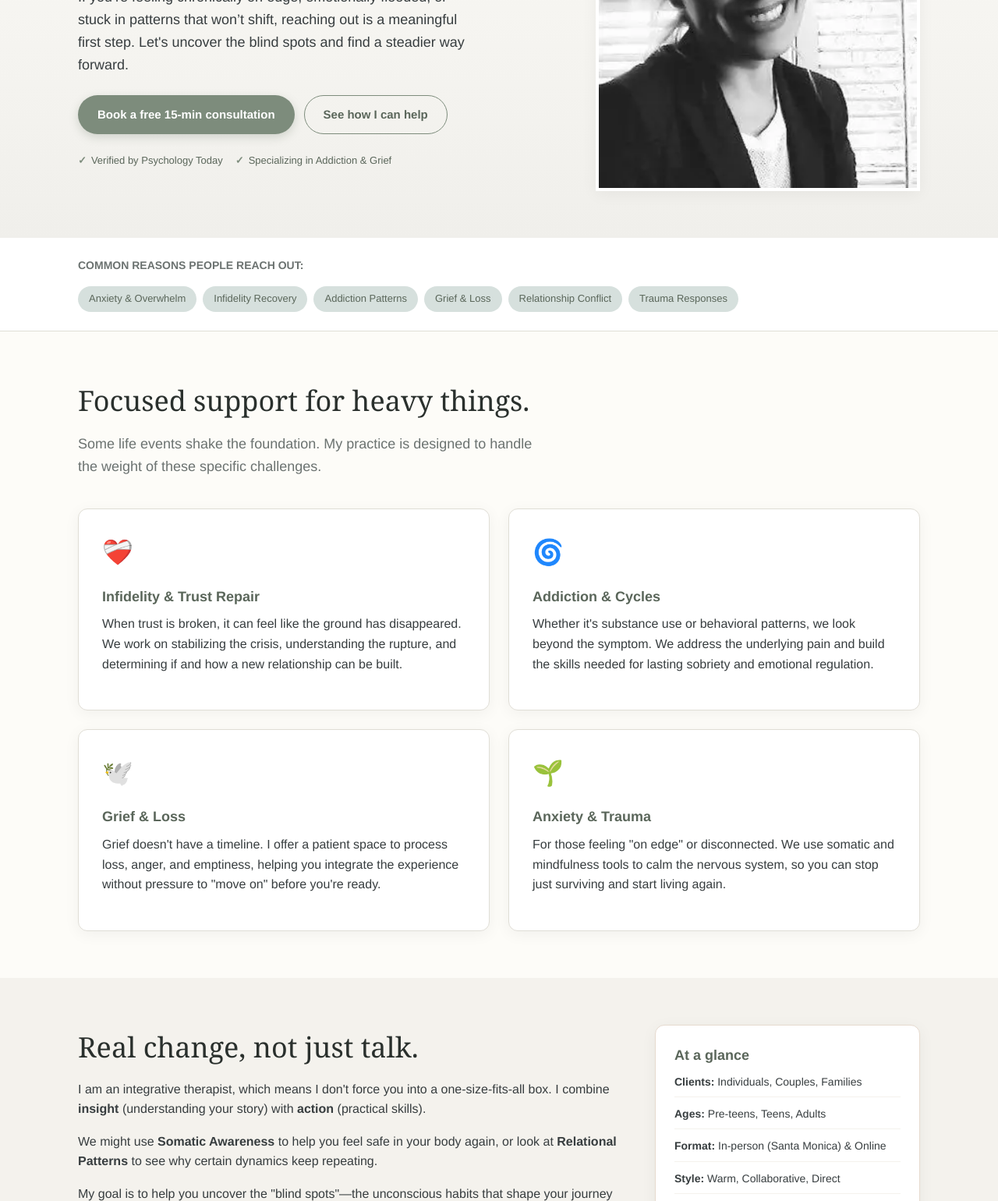
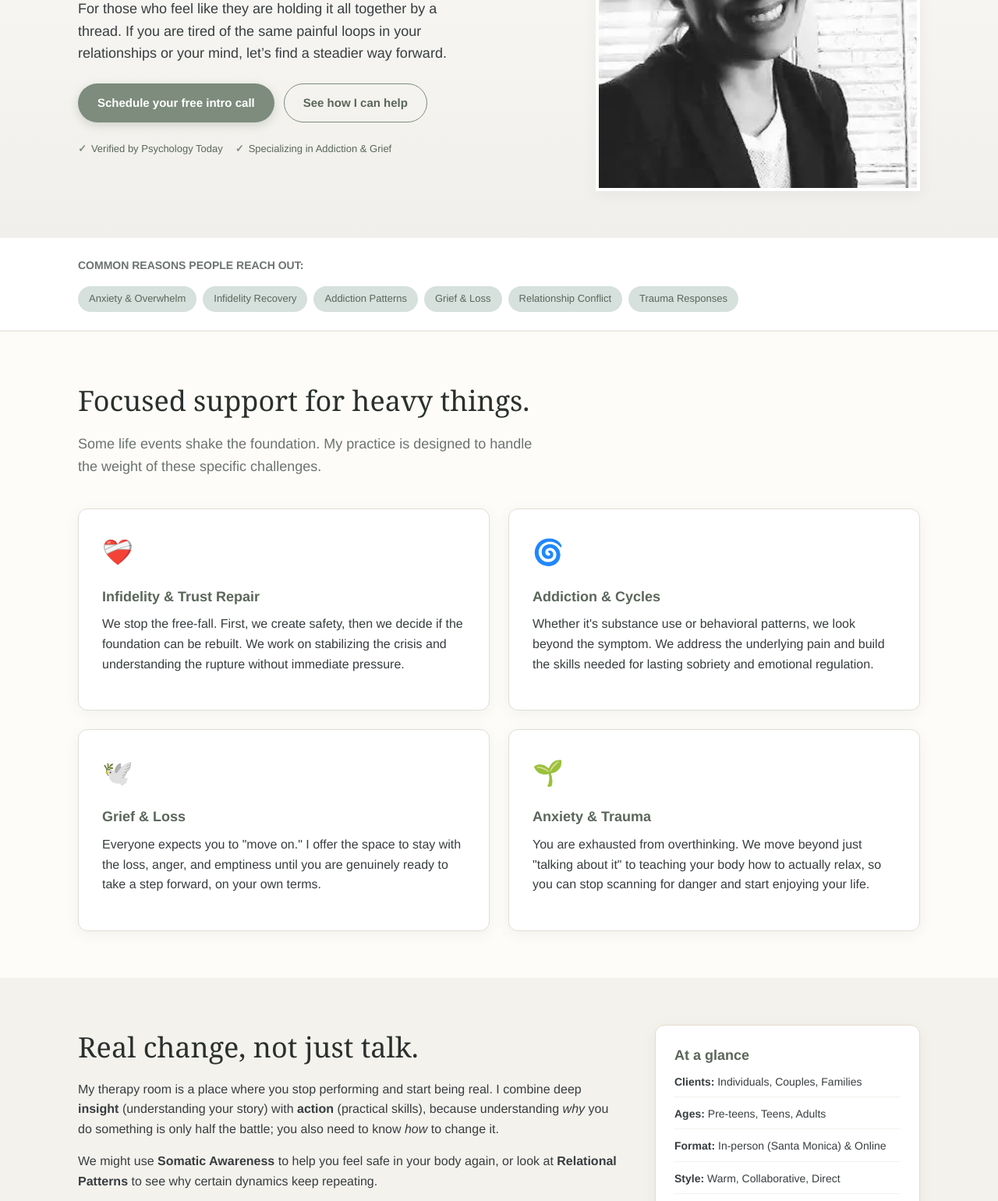
Before and after one commit to fotisan/emilycarolinepernoll, a plain HTML site: page index.html in a window 1280 px wide. Shown: the part 416-1956 px from the top of the page at 78% size. Drawn offline with Linux system fonts and the light colour scheme.

Commit message:
Update index.html

```diff
--- a/index.html
+++ b/index.html
@@ -86,12 +86,13 @@
           </h1>
 
           <p class="subhead">
-            If you’re feeling chronically on edge, emotionally flooded, or stuck in patterns that won’t shift,
-            reaching out is a meaningful first step. Let's uncover the blind spots and find a steadier way forward.
+            For those who feel like they are holding it all together by a thread.
+            If you are tired of the same painful loops in your relationships or your mind,
+            let’s find a steadier way forward.
           </p>
 
           <div class="hero-actions">
-            <a class="btn btn-primary" href="#contact">Book a free 15-min consultation</a>
+            <a class="btn btn-primary" href="#contact">Schedule your free intro call</a>
             <a class="btn btn-ghost" href="#specialties">See how I can help</a>
           </div>
 
@@ -151,7 +152,8 @@
             <span class="card-icon">❤️‍🩹</span>
             <h3 class="h3">Infidelity & Trust Repair</h3>
             <p class="p">
-              When trust is broken, it can feel like the ground has disappeared. We work on stabilizing the crisis, understanding the rupture, and determining if and how a new relationship can be built.
+              We stop the free-fall. First, we create safety, then we decide if the foundation can be rebuilt.
+              We work on stabilizing the crisis and understanding the rupture without immediate pressure.
             </p>
           </article>
 
@@ -167,7 +169,8 @@
             <span class="card-icon">🕊️</span>
             <h3 class="h3">Grief & Loss</h3>
             <p class="p">
-              Grief doesn't have a timeline. I offer a patient space to process loss, anger, and emptiness, helping you integrate the experience without pressure to "move on" before you're ready.
+              Everyone expects you to "move on." I offer the space to stay with the loss, anger, and emptiness
+              until you are genuinely ready to take a step forward, on your own terms.
             </p>
           </article>
 
@@ -175,7 +178,8 @@
             <span class="card-icon">🌱</span>
             <h3 class="h3">Anxiety & Trauma</h3>
             <p class="p">
-              For those feeling "on edge" or disconnected. We use somatic and mindfulness tools to calm the nervous system, so you can stop just surviving and start living again.
+              You are exhausted from overthinking. We move beyond just "talking about it" to teaching your body
+              how to actually relax, so you can stop scanning for danger and start enjoying your life.
             </p>
           </article>
         </div>
@@ -187,8 +191,9 @@
         <div>
           <h2 class="h2">Real change, not just talk.</h2>
           <p class="p">
-            I am an integrative therapist, which means I don't force you into a one-size-fits-all box.
-            I combine <strong>insight</strong> (understanding your story) with <strong>action</strong> (practical skills).
+            My therapy room is a place where you stop performing and start being real.
+            I combine deep <strong>insight</strong> (understanding your story) with <strong>action</strong> (practical skills),
+            because understanding <em>why</em> you do something is only half the battle; you also need to know <em>how</em> to change it.
           </p>
           <p class="p">
             We might use <strong>Somatic Awareness</strong> to help you feel safe in your body again, or look at <strong>Relational Patterns</strong> to see why certain dynamics keep repeating.
@@ -292,7 +297,9 @@
               <span class="chev" aria-hidden="true"></span>
             </summary>
             <div class="faq-body">
-              It's normal to feel nervous. My job is to make it as comfortable as possible. You don't have to "perform" or have the right words. We'll start where you are, and we'll go at your pace.
+              Honestly? Sometimes it is awkward at first. And that's okay. You don't need to perform here.
+              Silence is allowed, and tears are welcome. My job is to make it as comfortable as possible,
+              but we'll go at your pace.
             </div>
           </details>
 
@@ -373,7 +380,7 @@
           </label>
 
           <label class="field">
-            <span class="label">How can I help? (Briefly)</span>
+            <span class="label">What’s on your mind? (You don't need to tell the whole story yet)</span>
             <textarea class="input textarea" name="message" rows="4"></textarea>
           </label>
 
```
